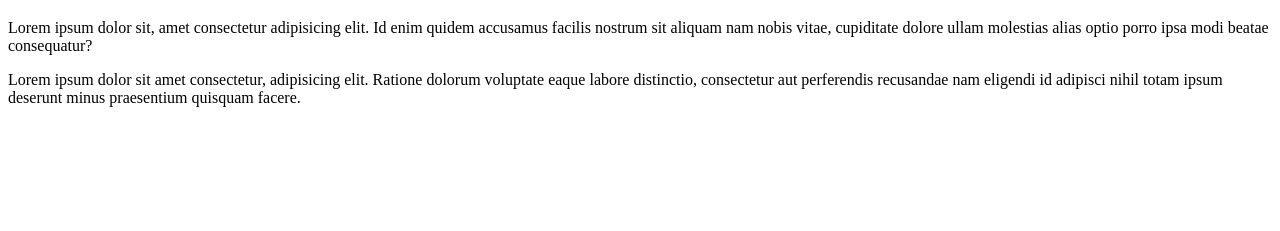
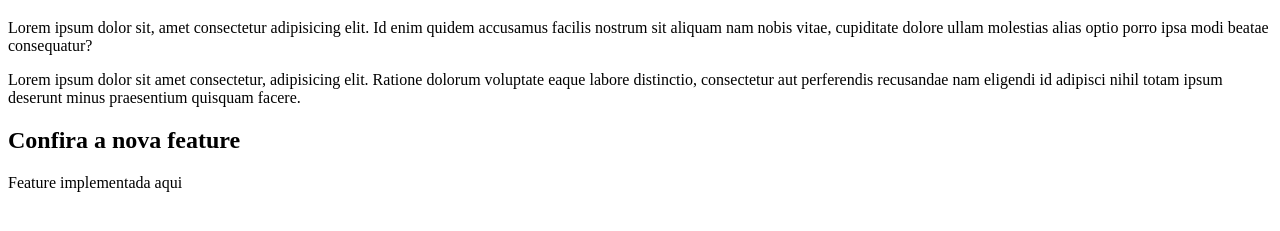
Before and after one commit to PedroFoschini/Ola-Mundo, a plain HTML site: page site-exemplo/index.html in a window 1280 px wide. Shown: the part 61-292 px from the top of the page. Drawn offline with Linux system fonts and the light colour scheme.

```diff
--- a/site-exemplo/index.html
+++ b/site-exemplo/index.html
@@ -10,5 +10,8 @@
     <h1>Olá, mundo!</h1>
     <p>Lorem ipsum dolor sit, amet consectetur adipisicing elit. Id enim quidem accusamus facilis nostrum sit aliquam nam nobis vitae, cupiditate dolore ullam molestias alias optio porro ipsa modi beatae consequatur?</p>
     <p>Lorem ipsum dolor sit amet consectetur, adipisicing elit. Ratione dolorum voluptate eaque labore distinctio, consectetur aut perferendis recusandae nam eligendi id adipisci nihil totam ipsum deserunt minus praesentium quisquam facere.</p>
+
+    <h2>Confira a nova feature</h2>
+    <p>Feature implementada aqui</p>
 </body>
 </html>
```
